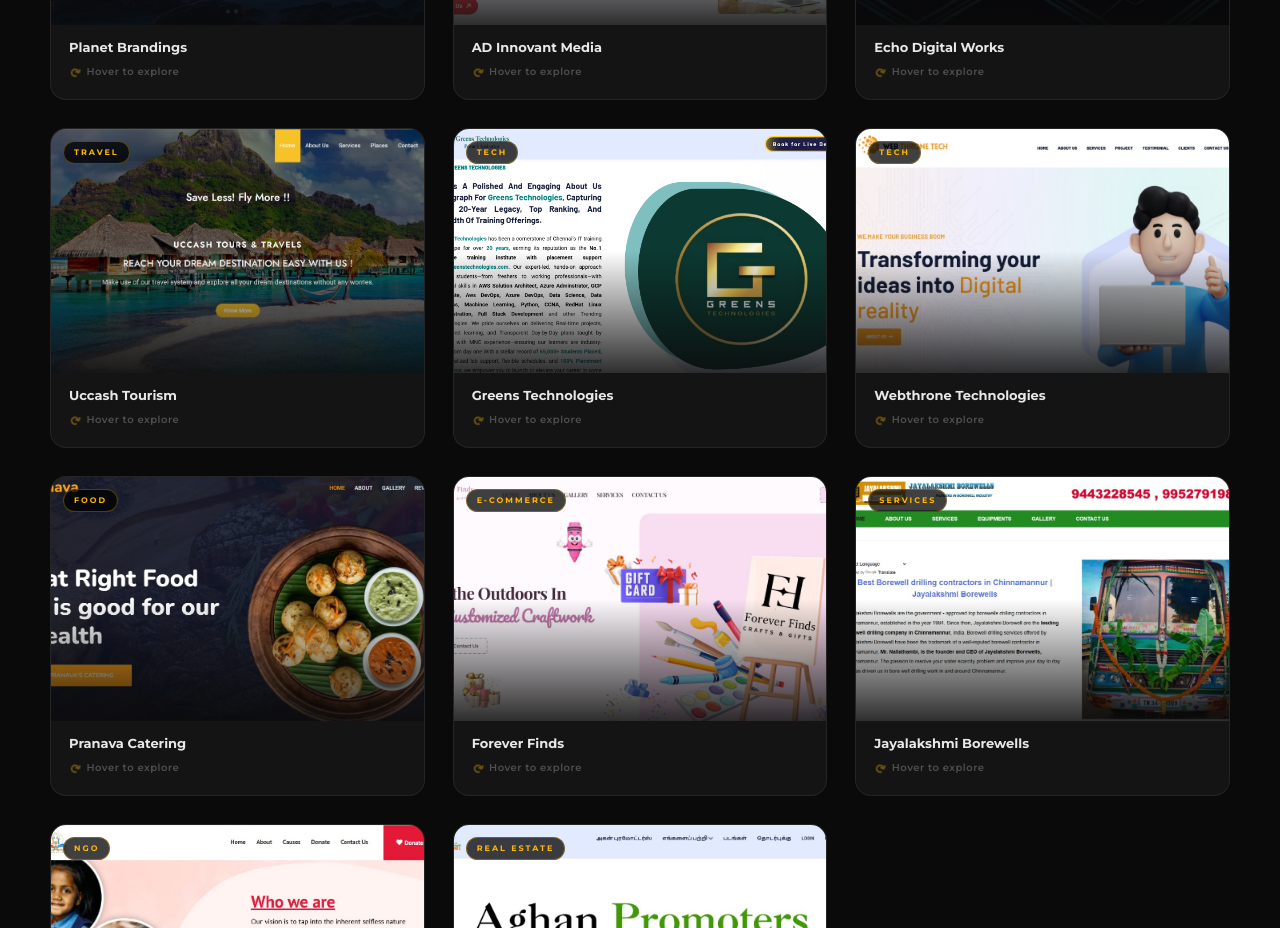
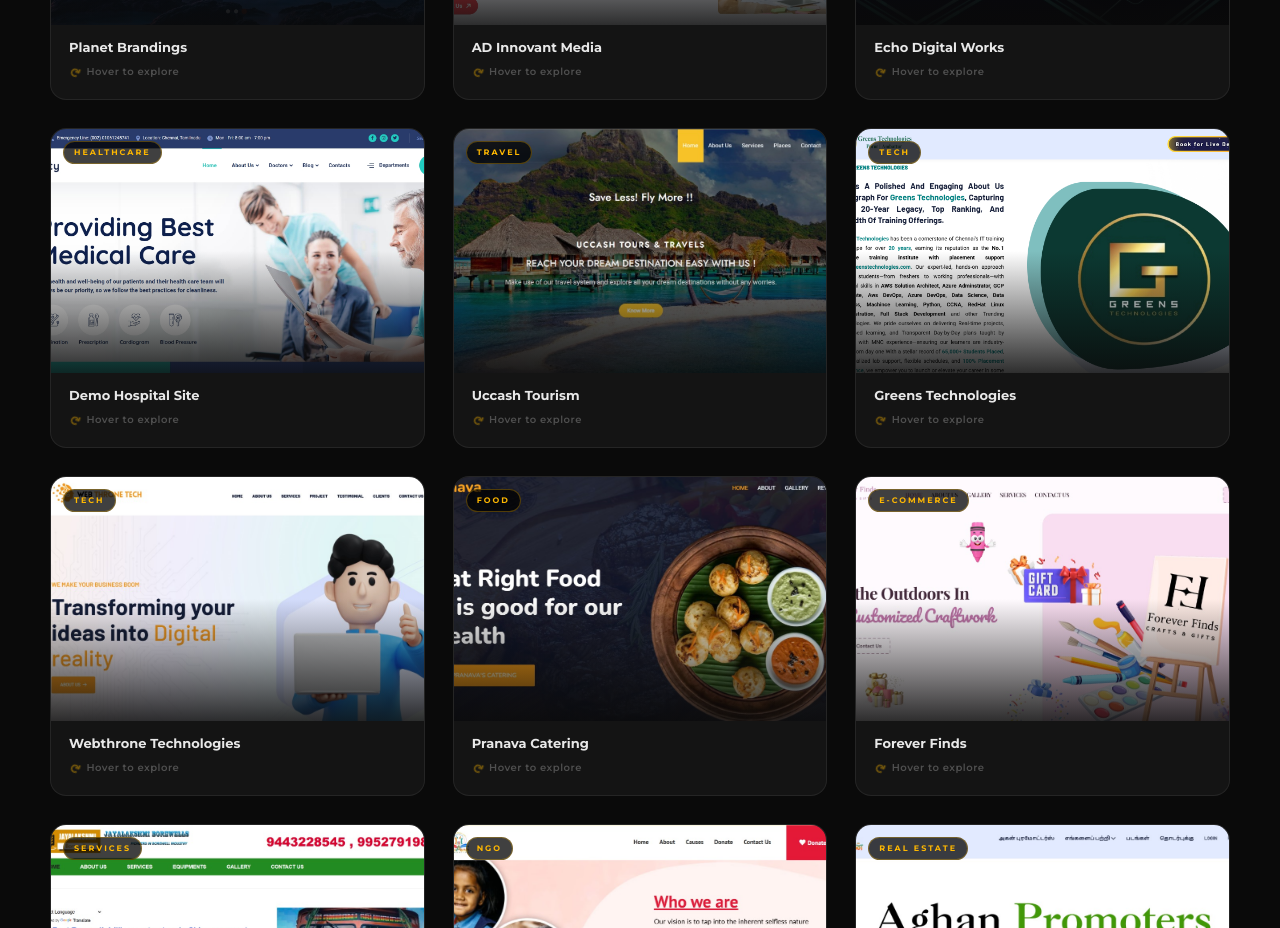
Before and after one commit to Vikasthangavel/gowtham, a React (Vite) app: page / in a window 1280 px wide. Shown: the part 2620-3548 px from the top of the page. Built offline with nearby package versions, Linux system fonts and the light colour scheme.

Commit message:
new project

```diff
--- a/src/components/Projects.jsx
+++ b/src/components/Projects.jsx
@@ -4,6 +4,7 @@
 import commonManImg from '../assets/project/commonman.png';
 import adInnovantImg from '../assets/project/AD.png';
 import planetBrandingsImg from '../assets/project/planetbrandings.png';
+import medicitytImg from '../assets/project/medicity.png';
 import echodigiImg from '../assets/project/Echodigiworks.png';
 import uccashTourismImg from '../assets/project/uccash tourism.jpg';
 import greensImg from '../assets/project/Greens.png';
@@ -19,9 +20,10 @@
 const projects = [
   { id: 2, img: nexyugaImg, title: 'Nexyuga', url: 'https://nexyuga.in/', tag: 'Company', desc: 'Company portfolio website built with a modern design, showcasing services, team, and company vision.' },
   { id: 0, img: gradixImg, title: 'Gradix Technologies', url: 'https://gradixtech.com/', tag: 'Tech', desc: 'Technology company website showcasing web development services, portfolio, and digital solutions.' },
-  { id: 1, img: commonManImg, title: 'Common Man', url: 'https://the-commonman.com/home/', tag: 'Brand', desc: 'Brand website with a clean modern design showcasing products, story, and customer engagement.' },
+  { id: 1, img: commonManImg, title: 'Common Man', url: 'https://the-commonman.com/', tag: 'Brand', desc: 'Brand website with a clean modern design showcasing products, story, and customer engagement.' },
   { id: 4, img: adInnovantImg, title: 'AD Innovant Media', url: 'https://adinnovantmedia.netlify.app/', tag: 'Media', desc: 'Digital media and advertising agency website with services, campaigns, and creative portfolio.' },
   { id: 5, img: echodigiImg, title: 'Echo Digital Works', url: 'https://echodigitalworks.in/', tag: 'Agency', desc: 'Full digital agency website with services, portfolio, and contact sections featuring modern design.' },
+  { id: 6, img: medicitytImg, title: 'Demo Hospital Site', url: 'https://demo-hospital-site.netlify.app/', tag: 'Healthcare', desc: 'A clean and professional hospital website with appointment booking, department pages, and doctor showcases.' },
   { id: 7, img: uccashTourismImg, title: 'Uccash Tourism', url: 'https://uccashtourism.com/', tag: 'Travel', desc: 'Tourism platform showcasing travel packages, destinations, and booking capabilities.' },
   { id: 8, img: greensImg, title: 'Greens Technologies', url: 'https://cloudgt.in/', tag: 'Tech', desc: 'Tech company website with service offerings, team profiles, and project showcases.' },
   { id: 9, img: svcImg, title: 'Sri Vishnu Communications', url: 'https://www.srivishnucommunications.com/', tag: 'Telecom', desc: 'Telecom services website with service plans, coverage maps, and contact forms.' },
```
Also changed, not shown: src/assets/project/medicity.png (added).
